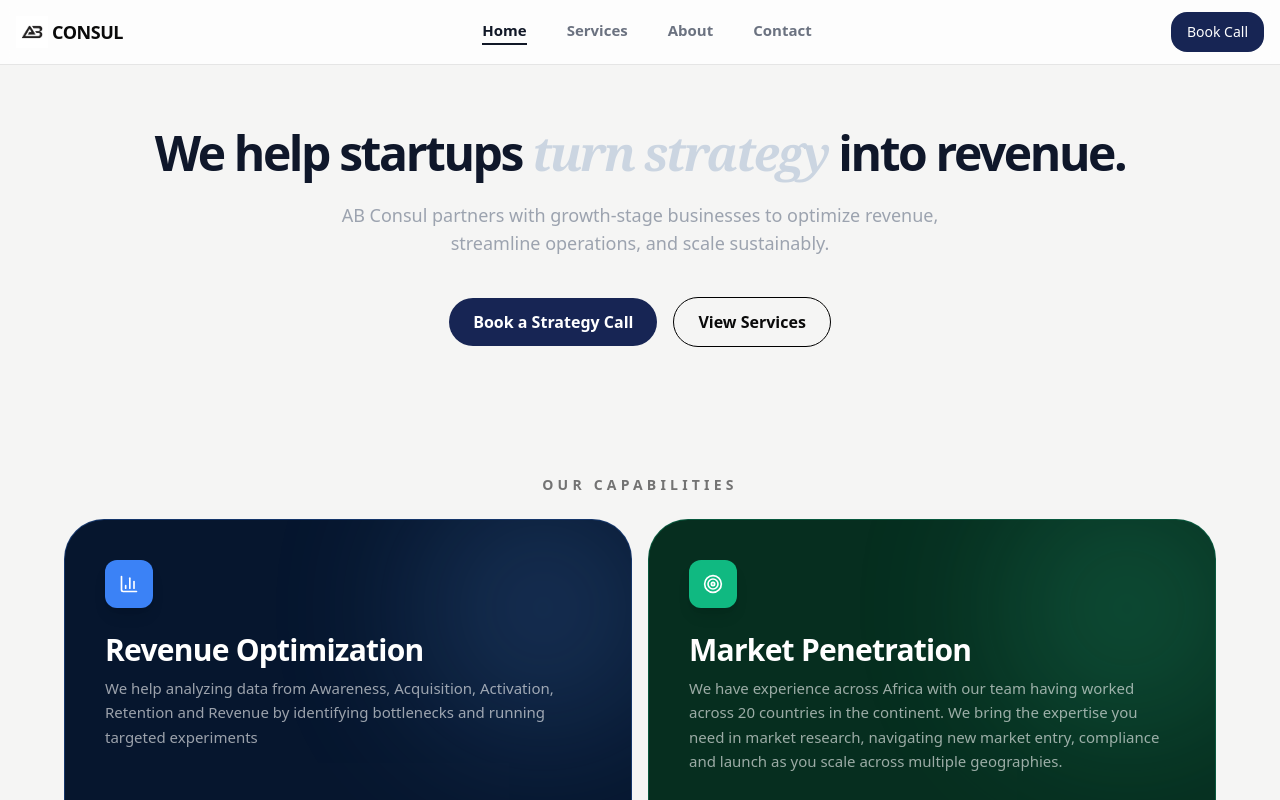
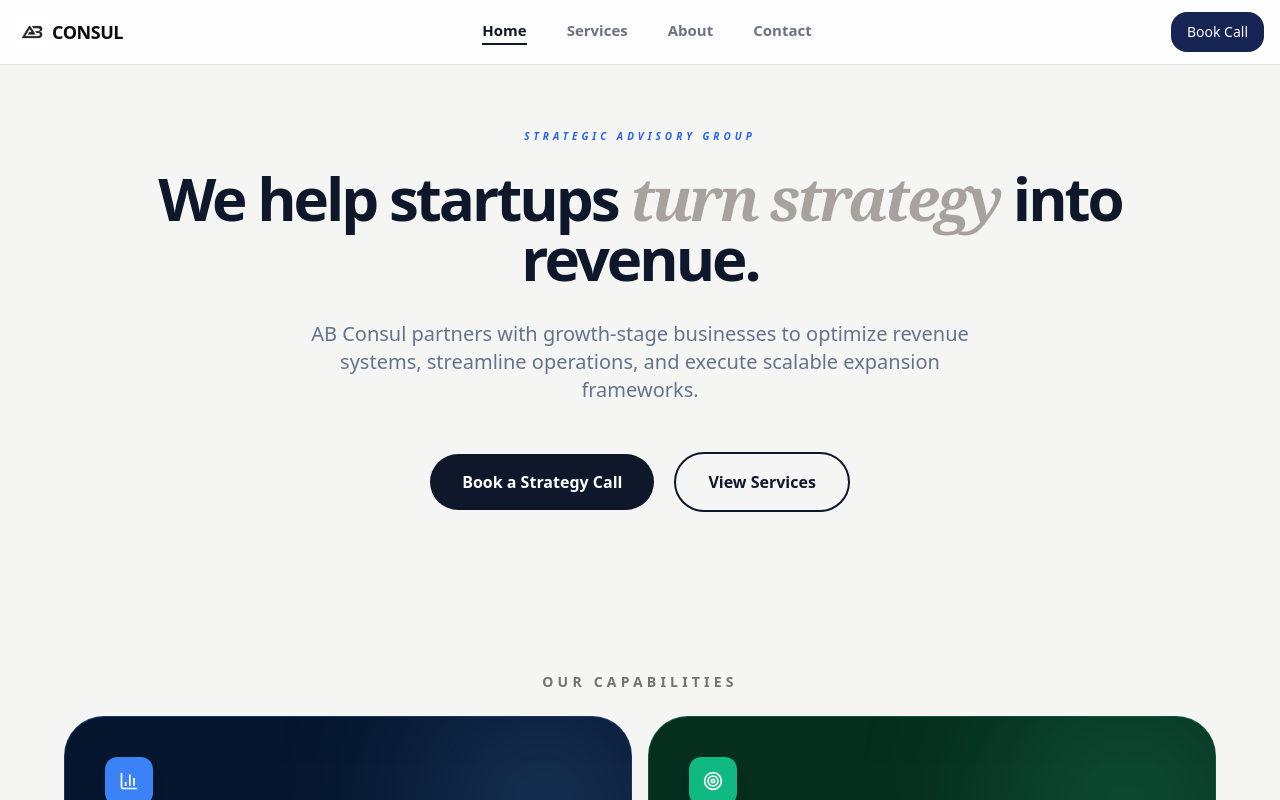
Before and after one commit to l-tting/ab-consul, a Next.js app in the folder my-app/: page / in a window 1280 px wide. Shown: the top 800 px of the page. Built offline with nearby package versions, Linux system fonts and the light colour scheme.

Commit message:
testing few dets...c/d

```diff
--- a/my-app/src/components/HeroHome1.jsx
+++ b/my-app/src/components/HeroHome1.jsx
@@ -5,30 +5,48 @@ import Link from "next/link";
 
 const HeroHome1 = () => {
   return (
-    <div>
-      <section className="text-center pt-8 pb-16 sm:pt-12 md:pt-16 px-6">
-        <h1 className="text-3xl md:text-5xl font-black tracking-tighter text-slate-900 leading-[0.9] max-w-5xl mx-auto">
+    <section className="w-full flex justify-center bg-stone-100 pt-16 pb-24 px-6">
+      <div className="w-[92%] max-w-6xl text-center">
+
+        {/* Badge / Protocol Line */}
+        <p className="text-[10px] font-black uppercase tracking-[0.4em] text-blue-600 mb-6 italic">
+          Strategic Advisory Group
+        </p>
+
+        {/* Main Heading */}
+        <h1 className="text-4xl md:text-6xl font-black tracking-tighter text-slate-900 leading-[0.9] max-w-5xl mx-auto">
           We help startups
-          <span className="text-slate-300 italic font-serif"> turn strategy </span>
+          <span className="text-stone-400 italic font-serif">
+            {" "}turn strategy{" "}
+          </span>
           into revenue.
         </h1>
 
-        <p className="mt-6 text-lg text-gray-400 max-w-2xl mx-auto">
-          AB Consul partners with growth-stage businesses to optimize revenue,
-          streamline operations, and scale sustainably.
+        {/* Subtext */}
+        <p className="mt-8 text-lg md:text-xl text-slate-500 max-w-2xl mx-auto leading-relaxed font-medium">
+          AB Consul partners with growth-stage businesses to optimize revenue systems,
+          streamline operations, and execute scalable expansion frameworks.
         </p>
 
-        <div className="mt-10 flex flex-col sm:flex-row justify-center items-center gap-4">
-          <Link href="/contact" className="w-full sm:w-auto bg-blue-950 text-white px-6 py-3 rounded-full font-semibold text-center">
+        {/* CTA Block */}
+        <div className="mt-12 flex flex-col sm:flex-row justify-center items-center gap-5">
+          <Link
+            href="/contact"
+            className="w-full sm:w-auto bg-slate-900 hover:bg-slate-800 text-white px-8 py-4 rounded-full font-bold transition-all duration-300"
+          >
             Book a Strategy Call
           </Link>
 
-          <Link href="/services" className="w-full sm:w-auto border border-black px-6 py-3 rounded-full font-semibold text-center">
+          <Link
+            href="/services"
+            className="w-full sm:w-auto border-2 border-slate-900 text-slate-900 px-8 py-4 rounded-full font-bold hover:bg-slate-900 hover:text-white transition-all duration-300"
+          >
             View Services
           </Link>
         </div>
-      </section>
-    </div>
+
+      </div>
+    </section>
   );
 };
 
```
